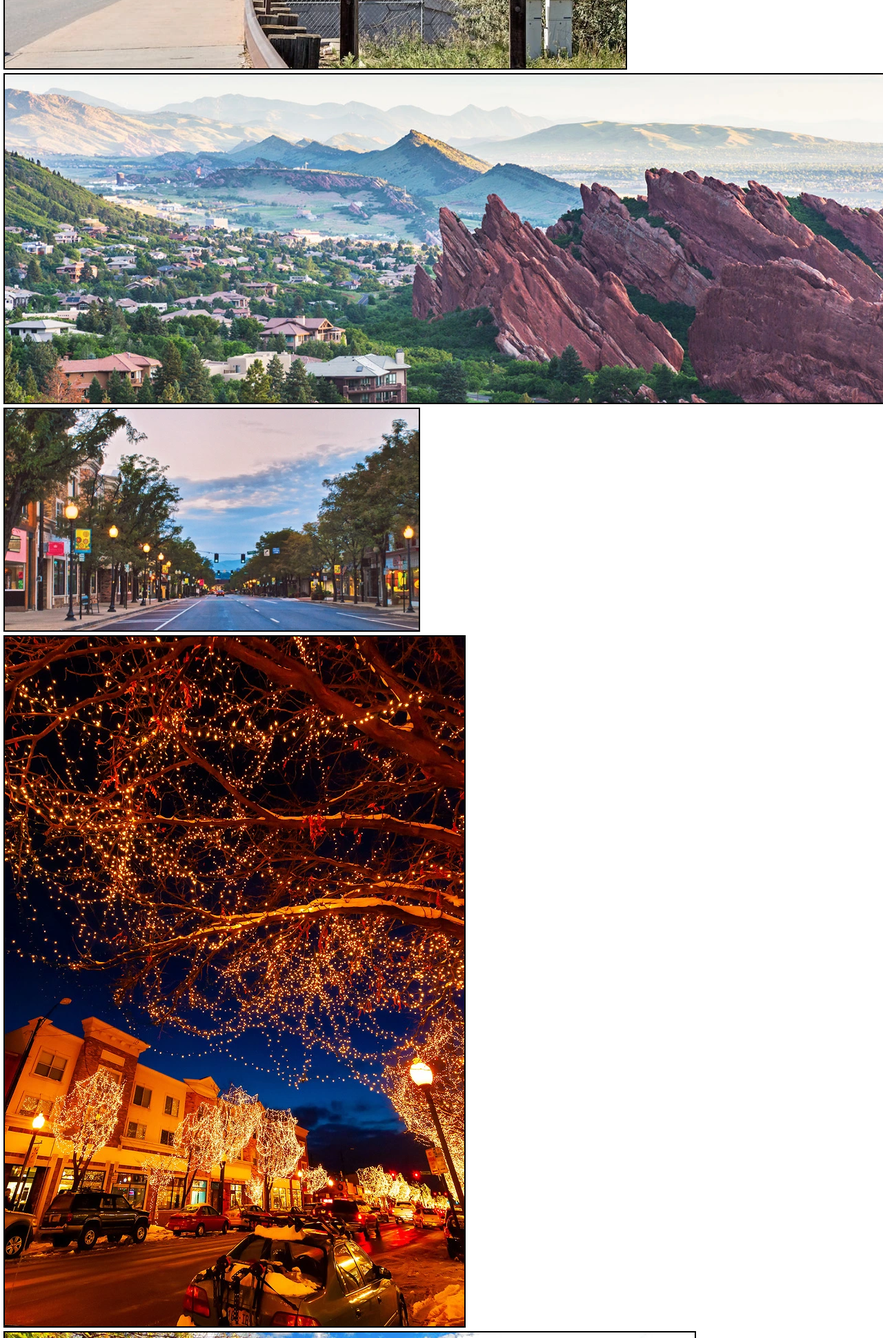
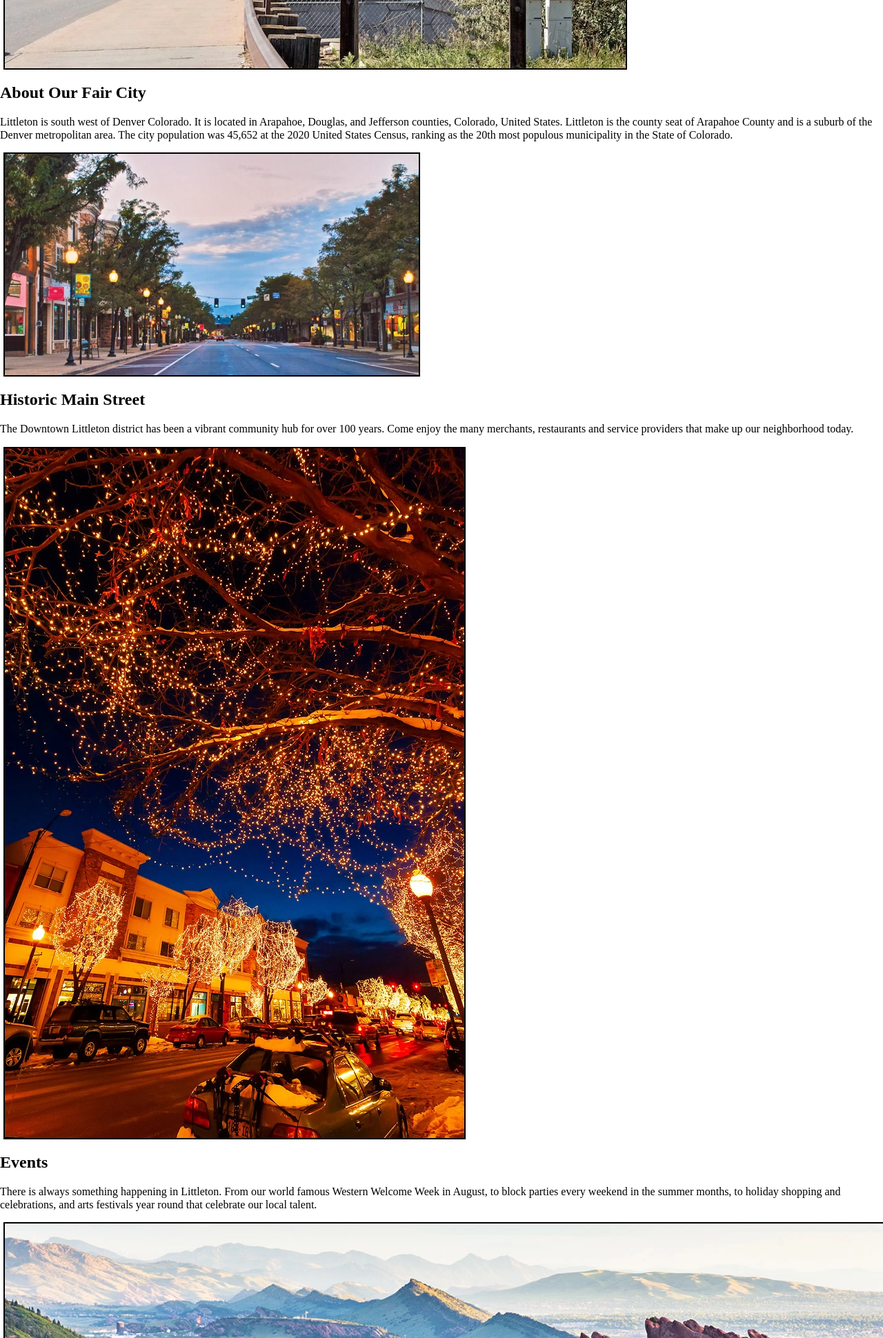
Before and after one commit to admartineau/wdd230, a plain HTML site: page chamber/discover.html in a window 1280 px wide. Shown: the part 860-2800 px from the top of the page at 69% size. Drawn offline with Linux system fonts and the light colour scheme; a script that the page names is missing.

Commit message:
10301235

```diff
--- a/chamber/discover.html
+++ b/chamber/discover.html
@@ -62,21 +62,58 @@
         <main>
             <h1>Discover Littleton Colorado</h1>
             <h2>A Culture of Community</h2>
+
+            <div class="about">
                 <picture>
                     <img class="images" src="images/placeholder.png" data-src="./images/littleton1.webp" alt="Historic District">
                 </picture>
+                <h2>About Our Fair City</h2>
+                <p>Littleton is south west of Denver Colorado.  It is located in Arapahoe, Douglas, and Jefferson counties,
+                    Colorado, United States. Littleton is the county seat of Arapahoe County
+                    and is a suburb of the Denver metropolitan area. The city population was 45,652 at the 2020 United States Census,
+                    ranking as the 20th most populous municipality in the State of Colorado.</p>
+            </div>
+
+            <div class="mainstreet">
+                <picture>
+                    <img class="images" src="images/placeholder.png" data-src="./images/littleton3.webp" alt="Main Street">
+                </picture>
+                <h2>Historic Main Street</h2>
+                <p>The Downtown Littleton district has been a vibrant community hub for over 100 years. Come enjoy the many merchants,
+                    restaurants and service providers that make up our neighborhood today.</p>
+            </div>
+
+            <div class="holiday">
+                <picture>
+                    <img class="images" src="images/placeholder.png" data-src="./images/littleton4.webp" alt="Holiday Lights">
+                </picture>
+                <h2>Events</h2>
+                <p>There is always something happening in Littleton.  From our world famous Western Welcome Week in August,
+                    to block parties every weekend in the summer months, to holiday shopping and celebrations, and arts
+                    festivals year round that celebrate our local talent.
+                </p>
+
+            </div>
+
+            <div class="redrocks">
                 <picture>
                     <img class="images" src="images/placeholder.png" data-src="./images/littleton2.webp" alt="Red Rocks">
                 </picture>
-            <picture>
-                <img class="images" src="images/placeholder.png" data-src="./images/littleton3.webp" alt="Main Street">
-            </picture>
-            <picture>
-                <img class="images" src="images/placeholder.png" data-src="./images/littleton4.webp" alt="Holiday Lights">
-            </picture>
+                <h2>Red Rocks Amphitheatre</h2>
+                <p>Red Rocks Amphitheatre (also colloquially as simply Red Rocks) is an open-air amphitheatre built into a
+                    rock structure in the western United States, near Morrison, Colorado, just outside of Littleton.
+                    There is a large, tilted, disc-shaped rock behind the stage, a huge vertical rock angled outwards from stage
+                    right, several large outcrops angled outwards from stage left and a seating area for up to 9,525.</p>
+            </div>
+
+            <div class="outdoor">
                 <picture>
                     <img class="images" src="images/placeholder.png" data-src="./images/littleton5.webp" alt="Outdoor Living">
                 </picture>
+                <h2>Come to Play</h2>
+                <p>Colorado is know for its outdoor life.  With easy access to the mountians in the west and the plains in
+                    the east, Littleton offers the ability to choose a wide variety of activities all year round.</p>
+            </div>
         </main>
 
         <footer>
```
Lines whose indentation alone changed are shown as unchanged.
